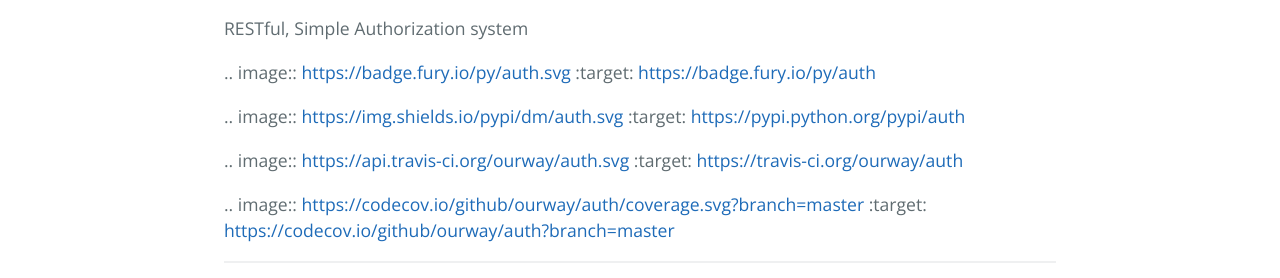
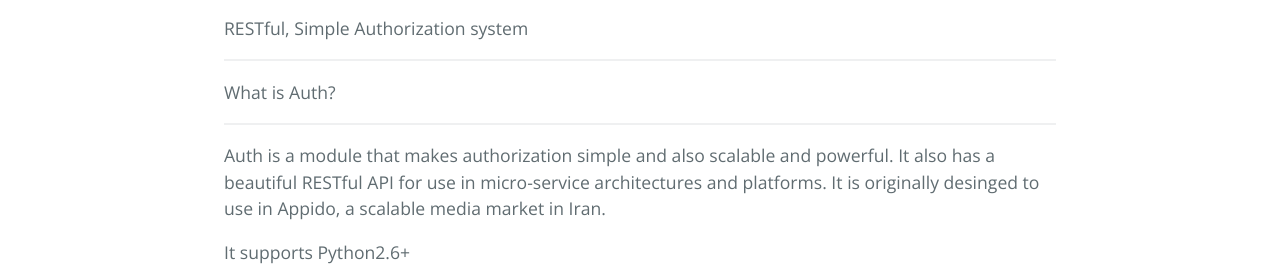
Before and after one commit to ourway/auth, a plain HTML site: page index.html in a window 1280 px wide. Shown: the part 502-780 px from the top of the page. Drawn offline with nearby package versions, Linux system fonts and the light colour scheme.

```diff
--- a/index.html
+++ b/index.html
@@ -25,18 +25,6 @@
 <a id="auth--authorization-for-humans" class="anchor" href="#auth--authorization-for-humans" aria-hidden="true"><span class="octicon octicon-link"></span></a>Auth | Authorization for Humans</h1>
 
 <p>RESTful, Simple Authorization system</p>
-
-<p>.. image:: <a href="https://badge.fury.io/py/auth.svg">https://badge.fury.io/py/auth.svg</a>
-    :target: <a href="https://badge.fury.io/py/auth">https://badge.fury.io/py/auth</a></p>
-
-<p>.. image:: <a href="https://img.shields.io/pypi/dm/auth.svg">https://img.shields.io/pypi/dm/auth.svg</a>
-    :target: <a href="https://pypi.python.org/pypi/auth">https://pypi.python.org/pypi/auth</a></p>
-
-<p>.. image:: <a href="https://api.travis-ci.org/ourway/auth.svg">https://api.travis-ci.org/ourway/auth.svg</a>
-    :target: <a href="https://travis-ci.org/ourway/auth">https://travis-ci.org/ourway/auth</a></p>
-
-<p>.. image:: <a href="https://codecov.io/github/ourway/auth/coverage.svg?branch=master">https://codecov.io/github/ourway/auth/coverage.svg?branch=master</a>
-    :target: <a href="https://codecov.io/github/ourway/auth?branch=master">https://codecov.io/github/ourway/auth?branch=master</a></p>
 
 <hr>
 
```
Also changed, not shown: params.json (+1 -1 lines).
